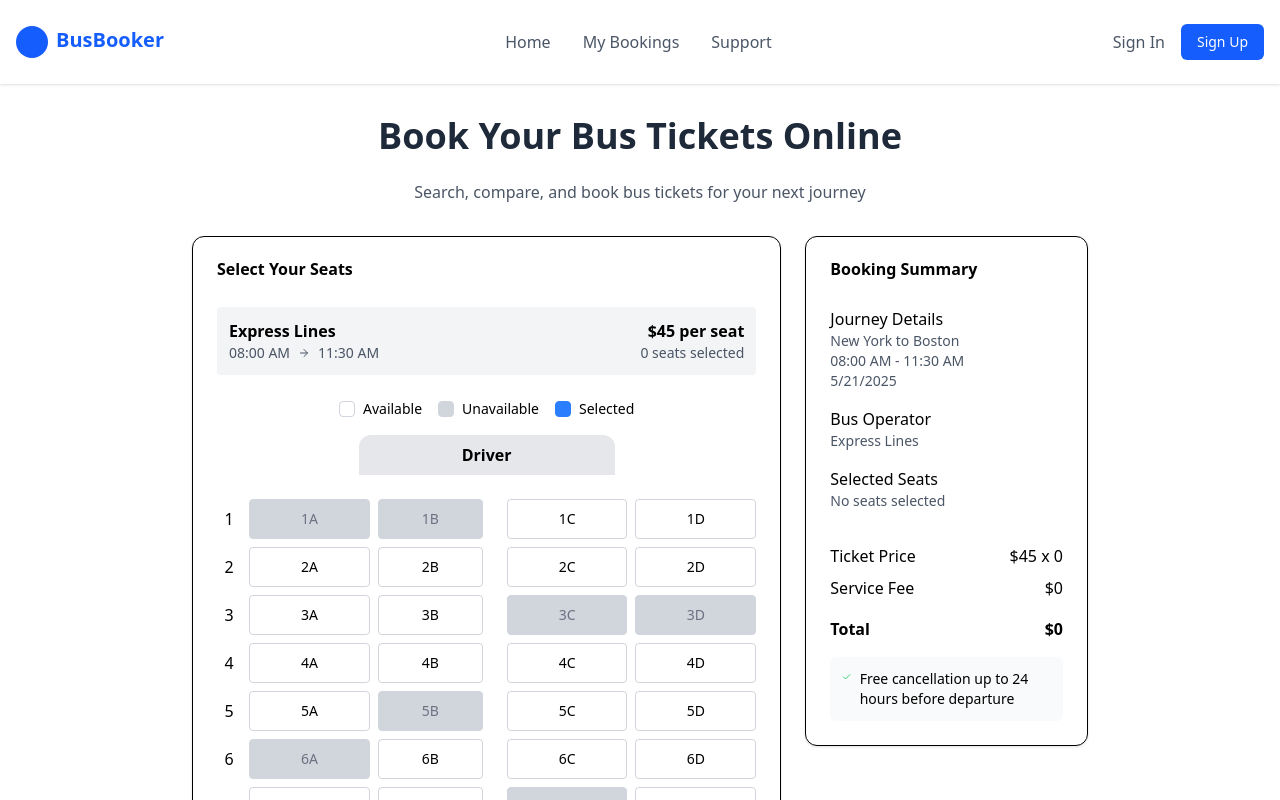
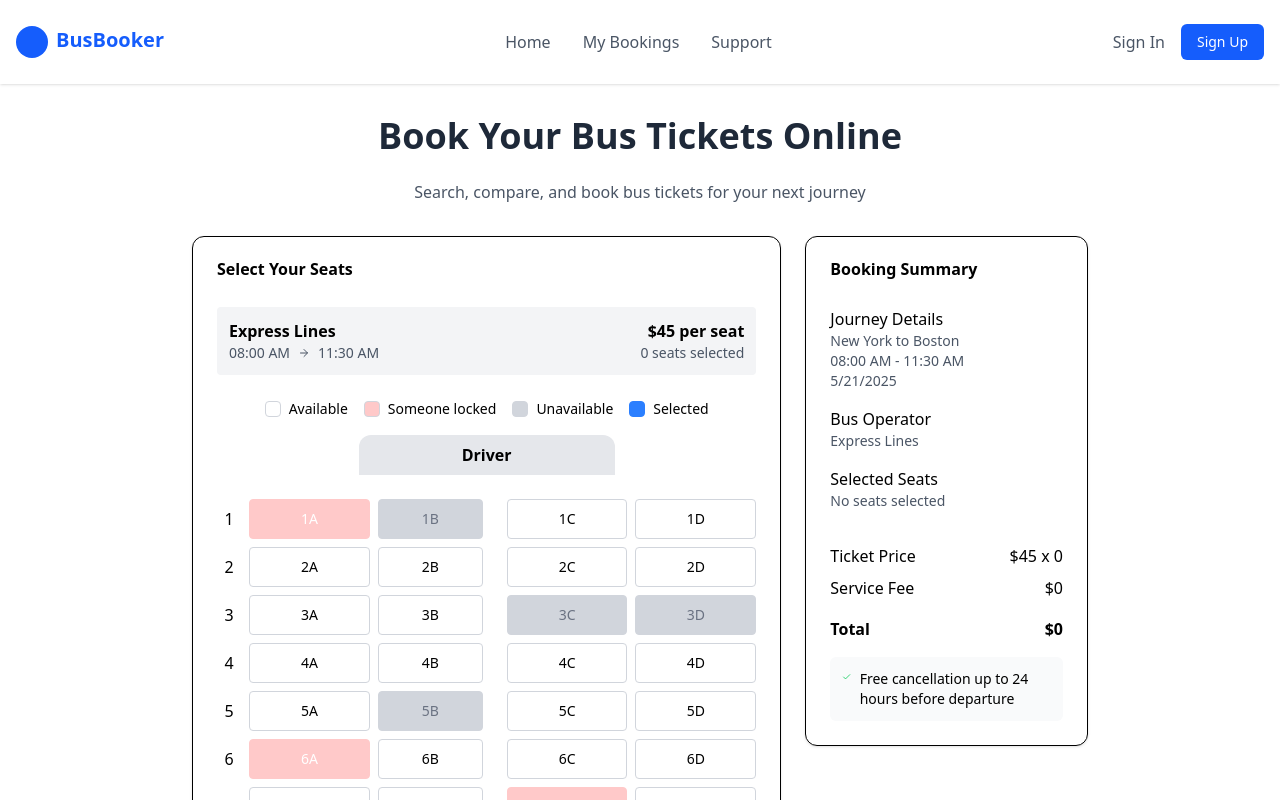
Before and after one commit to MDTanvirAhmedEmon/real-time-ticket-booking, a Next.js app: page /booking in a window 1280 px wide. Shown: the top 800 px of the page. Built offline with nearby package versions, Linux system fonts and the light colour scheme.

Commit message:
fixed design install socket client

```diff
--- a/package.json
+++ b/package.json
@@ -23,6 +23,7 @@
     "react": "^19.0.0",
     "react-day-picker": "^8.10.1",
     "react-dom": "^19.0.0",
+    "socket.io-client": "^4.8.1",
     "tailwind-merge": "^3.3.0"
   },
   "devDependencies": {
--- a/src/components/Home/SeatSelection.tsx
+++ b/src/components/Home/SeatSelection.tsx
@@ -45,10 +45,12 @@ export default function SeatSelection({ busId, bus }: SeatSelectionProps) {
   const allSeats = generateSeats()
 
   // Some random unavailable seats
-  const unavailableSeats = ["1A", "1B", "3C", "3D", "5B", "6A", "7C", "8D", "9B", "10A"]
+  const unavailableSeats = ["1B", "3C", "3D", "5B", "8D", "9B", "10A"]
+  const slectedSeatsByOthers = ["1A", "6A", "7C",]
 
   const toggleSeatSelection = (seatId: string) => {
     if (unavailableSeats.includes(seatId)) return
+    if (slectedSeatsByOthers.includes(seatId)) return
 
     setSelectedSeats((prev) => {
       if (prev.includes(seatId)) {
@@ -93,11 +95,19 @@ export default function SeatSelection({ busId, bus }: SeatSelectionProps) {
               </div>
 
               <div className="mb-6">
-                <div className="mb-4 flex justify-center space-x-4">
+                <div className="mb-4 flex flex-col sm:flex-row items-center justify-center space-x-4">
+                  <div className=" flex space-x-4">
                     <div className="flex items-center">
                       <div className="mr-2 h-4 w-4 rounded border border-gray-300 bg-white"></div>
                       <span className="text-sm">Available</span>
                     </div>
+                    <div className="flex items-center">
+                      <div className="mr-2 h-4 w-4 rounded border border-gray-300 bg-red-200"></div>
+                      <span className="text-sm">Someone locked</span>
+                    </div>
+                  </div>
+
+                  <div className=" flex space-x-4">
                     <div className="flex items-center">
                       <div className="mr-2 h-4 w-4 rounded border border-gray-300 bg-gray-300"></div>
                       <span className="text-sm">Unavailable</span>
@@ -107,6 +117,8 @@ export default function SeatSelection({ busId, bus }: SeatSelectionProps) {
                       <span className="text-sm">Selected</span>
                     </div>
                   </div>
+                </div>
+
 
                 <div className="flex justify-center">
                   <div className="w-64 rounded-t-xl bg-gray-200 p-2 text-center font-semibold">Driver</div>
@@ -123,6 +135,7 @@ export default function SeatSelection({ busId, bus }: SeatSelectionProps) {
                           const seatLetter = String.fromCharCode(65 + seatIndex) // A, B, C, D
                           const seatId = `${rowIndex + 1}${seatLetter}`
                           const isUnavailable = unavailableSeats.includes(seatId)
+                          const isSelectedByOthers = slectedSeatsByOthers.includes(seatId)
                           const isSelected = selectedSeats.includes(seatId)
 
                           return (
@@ -135,6 +148,9 @@ export default function SeatSelection({ busId, bus }: SeatSelectionProps) {
                                   ? "cursor-not-allowed border-gray-300 bg-gray-300 text-gray-500"
                                   : isSelected
                                     ? "border-blue-500 bg-blue-500 text-white hover:bg-blue-600"
+                                    :
+                                    isSelectedByOthers ?
+                                      "border-red-200 bg-red-200 text-white hover:bg-red-200 cursor-not-allowed"
                                       : "border-gray-300 bg-white hover:border-blue-500",
                               )}
                               onClick={() => toggleSeatSelection(seatId)}
--- /dev/null
+++ b/src/utils/socket.ts
@@ -0,0 +1,5 @@
+"use client";
+
+import { io } from "socket.io-client";
+
+export const socket = io();
```
Also changed, not shown: 1 other file (tests, documents, lock files or other folders). Lines whose indentation alone changed are shown as unchanged.
